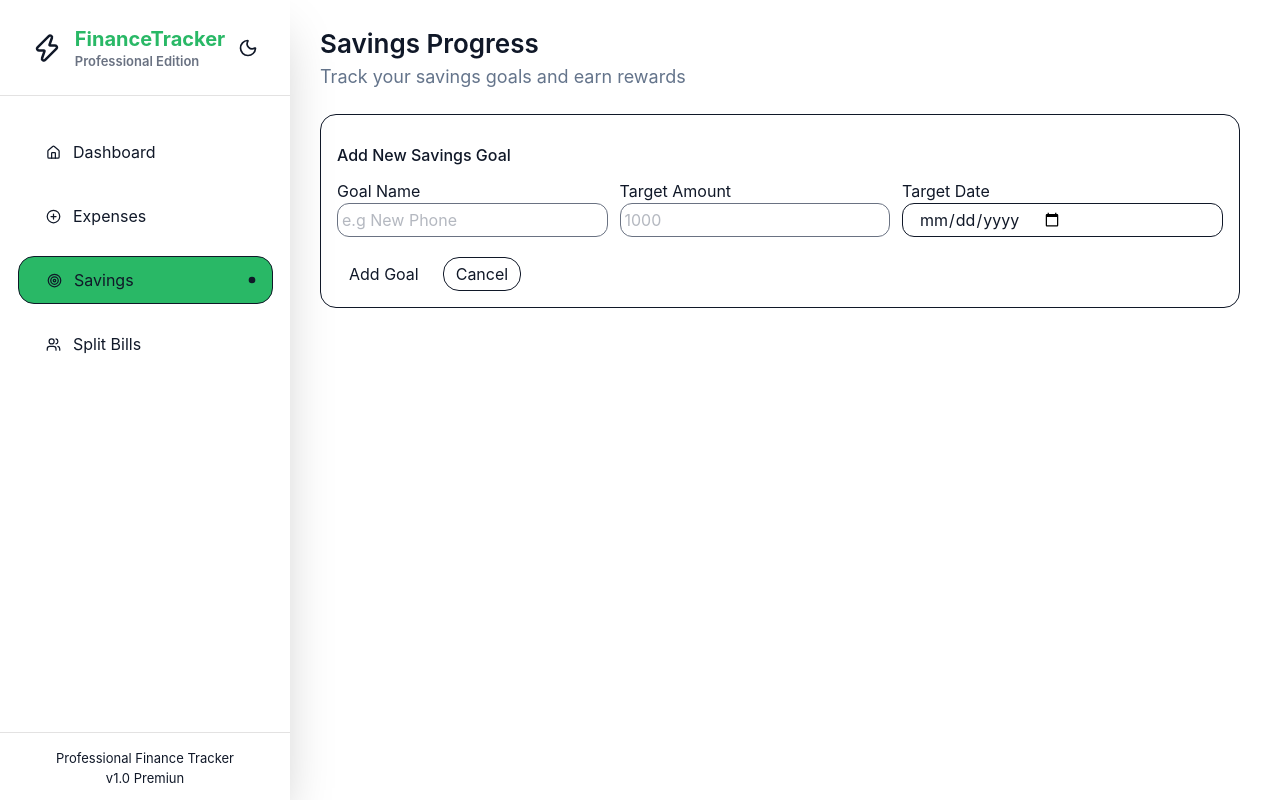
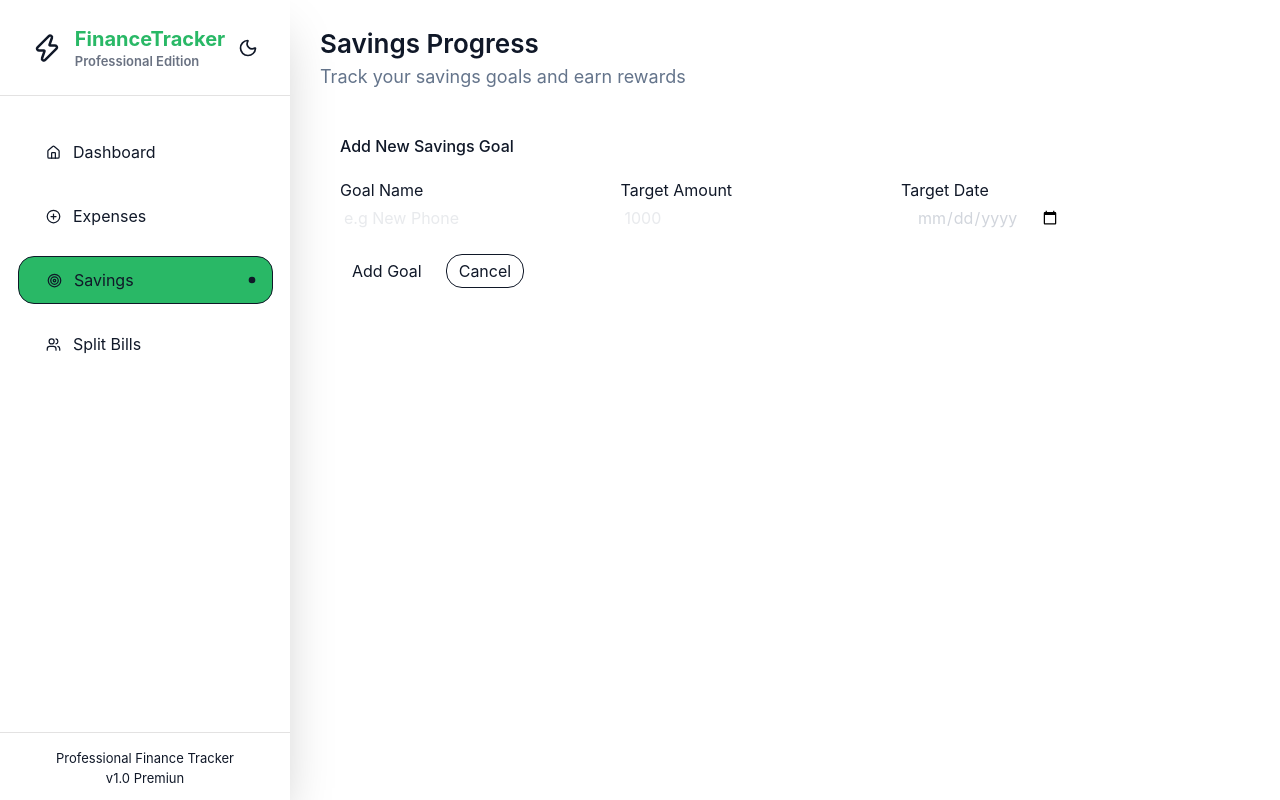
Before and after one commit to mekihallil/finance-tracker, a React (Vite) app in the folder frontend/: page /saving in a window 1280 px wide. Built offline with nearby package versions, Linux system fonts and the light colour scheme; no server answers.

Commit message:
style: update styling for input fields and container card backgrounds

```diff
--- a/frontend/src/components/savingComponents/AddSaving.tsx
+++ b/frontend/src/components/savingComponents/AddSaving.tsx
@@ -3,14 +3,14 @@ import type { FC, ReactElement } from "react";
 export const AddSaving: FC = (): ReactElement => {
   return (
     <>
-      <article className="border rounded-2xl p-4">
+      <article className=" rounded-2xl dark:bg-[#2C3546] p-5">
         <section className="w-full mb-5">
-          <h2 className="my-3 font-medium">Add New Savings Goal</h2>
+          <h2 className="mb-5 font-medium ">Add New Savings Goal</h2>
           <section className="flex gap-3 my-3 ">
             <div className="grid w-1/3">
               <label htmlFor="">Goal Name</label>
               <input
-                className="border rounded-xl p-1 text-gray-500"
+                className=" rounded-xl p-1 dark:border dark:border-[#202B3D] dark:bg-[#283243] text-gray-300"
                 type="text"
                 placeholder="e.g New Phone"
               />
@@ -18,7 +18,7 @@ export const AddSaving: FC = (): ReactElement => {
             <div className="grid w-1/3">
               <label htmlFor="">Target Amount</label>
               <input
-                className="border rounded-xl p-1 text-gray-500"
+                className=" rounded-xl p-1 dark:border dark:border-[#202B3D] dark:bg-[#283243] text-gray-300"
                 type="number"
                 placeholder="1000"
                 step="0.01"
@@ -27,7 +27,7 @@ export const AddSaving: FC = (): ReactElement => {
             <div className="grid ">
               <label htmlFor="">Target Date</label>
               <input
-                className="pr-40 border rounded-xl px-4 py-1"
+                className="pr-40  rounded-xl p-1 dark:border dark:border-[#202B3D] dark:bg-[#283243] text-gray-300 px-4 py-1"
                 type="date"
               />
             </div>
--- a/frontend/src/page/Saving.tsx
+++ b/frontend/src/page/Saving.tsx
@@ -1,4 +1,4 @@
-import { AddSaving } from "@/components/savingComponents/addSaving";
+import { AddSaving } from "@/components/savingComponents/AddSaving";
 import { SavingTitle } from "@/components/savingComponents/SavingTitle";
 import type { FC, ReactElement } from "react";
 
```
